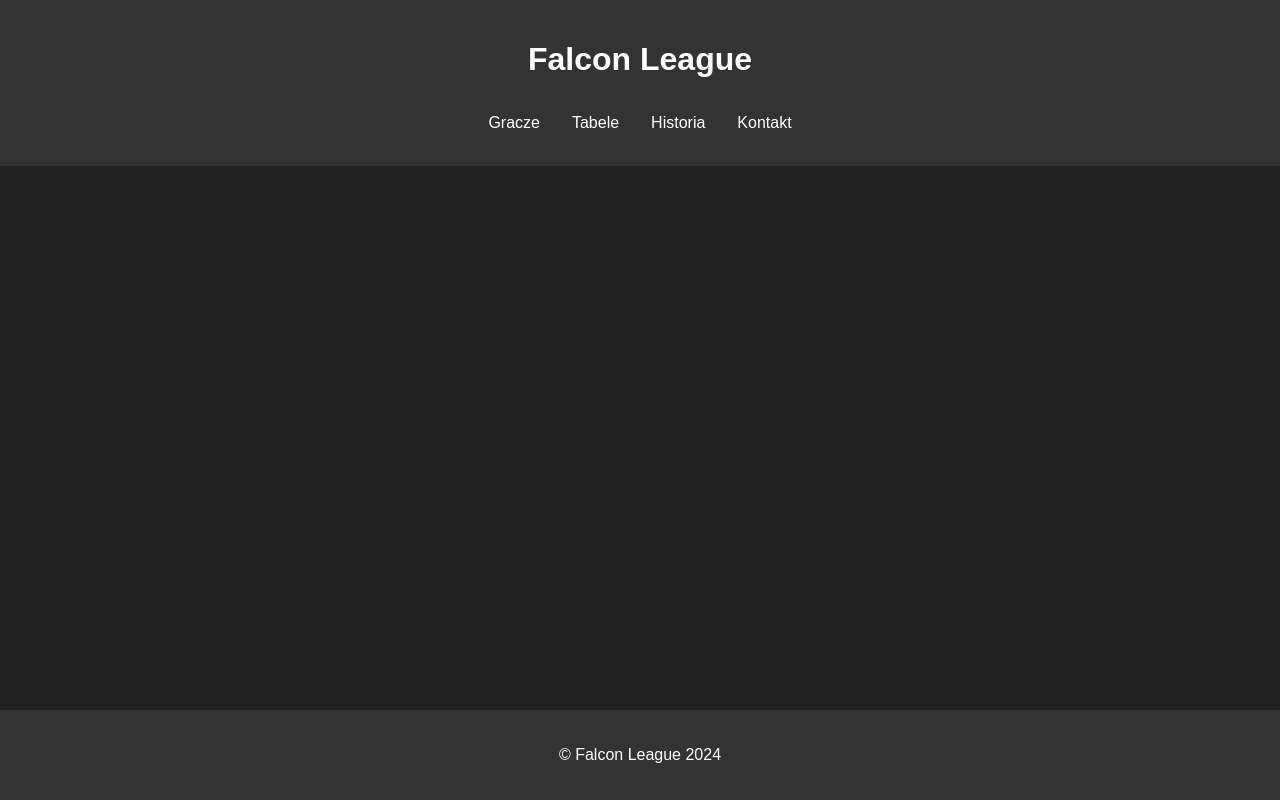
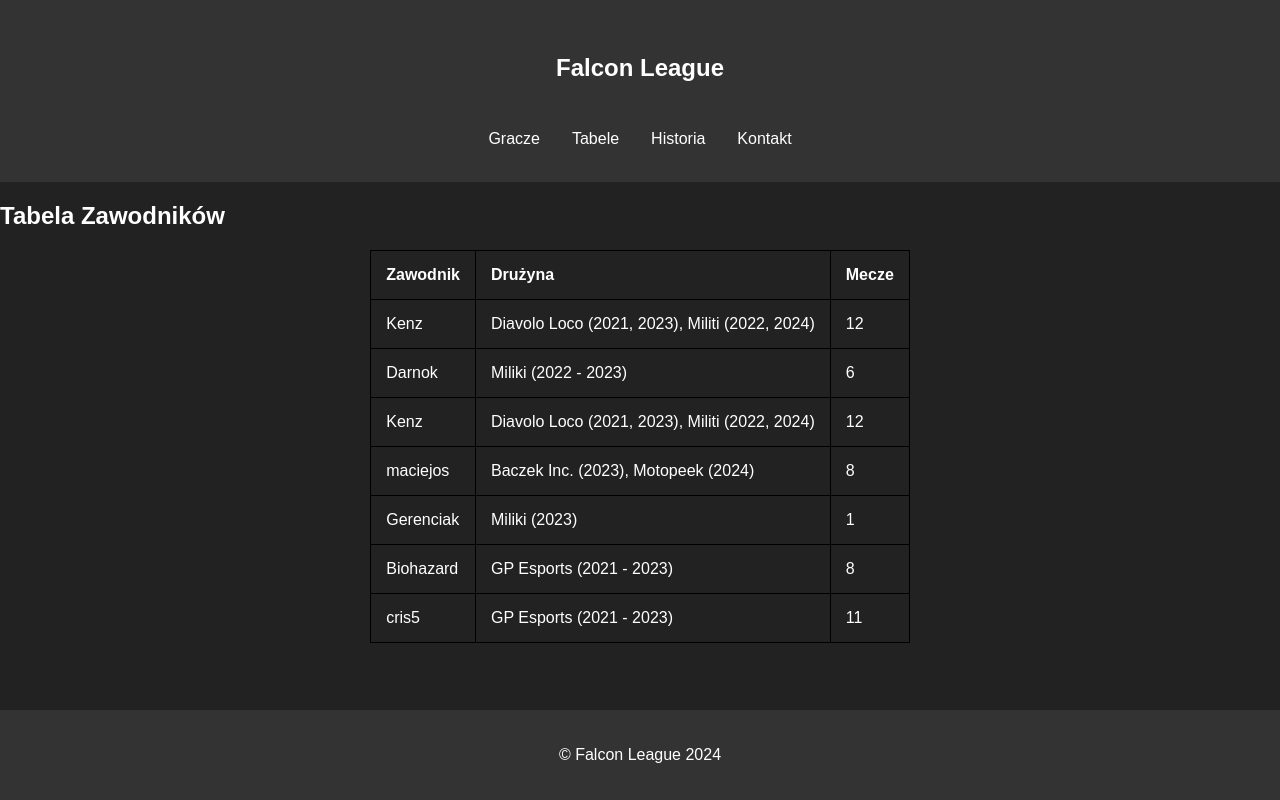
Before and after one commit to falconleague/falconleague, a plain HTML site: page gracze.html in a window 1280 px wide. Drawn offline with Linux system fonts and the light colour scheme.

Commit message:
Add files via upload

```diff
--- a/gracze.html
+++ b/gracze.html
@@ -8,7 +8,9 @@
 </head>
 <body>
     <header>
-        <h1>Falcon League</h1>
+        <nav>
+        <a href="index.html"><h1>Falcon League</h1></a>
+        </nav>
     <nav>
             <ul>
                 <li><a href="gracze.html">Gracze</a></li>
@@ -18,7 +20,68 @@
             </ul>
     </nav>
     </header>
+
     <main>
+        <section>
+            <article>
+                <!DOCTYPE html>
+<html>
+<head>
+    <title>Tabela Zawodników</title>
+</head>
+<body>
+
+<h2>Tabela Zawodników</h2>
+
+<table>
+    <thead>
+      <tr>
+        <th>Zawodnik</th>
+        <th>Drużyna</th>
+        <th>Mecze</th>
+      </tr>
+    </thead>
+    <tbody>
+      <tr>
+        <td>Kenz</td>
+        <td>Diavolo Loco (2021, 2023), Militi (2022, 2024)</td>
+        <td>12</td>
+      </tr>
+      <tr>
+        <td>Darnok</td>
+        <td>Miliki (2022 - 2023)</td>
+        <td>6</td>
+      </tr>
+      <tr>
+        <td>Kenz</td>
+        <td>Diavolo Loco (2021, 2023), Militi (2022, 2024)</td>
+        <td>12</td>
+      </tr>
+      <tr>
+        <td>maciejos</td>
+        <td>Baczek Inc. (2023), Motopeek (2024)</td>
+        <td>8</td>
+      </tr>
+      <tr>
+        <td>Gerenciak</td>
+        <td>Miliki (2023)</td>
+        <td>1</td>
+      </tr>
+      <tr>
+        <td>Biohazard</td>
+        <td>GP Esports (2021 - 2023)</td>
+        <td>8</td>
+      </tr>
+      <tr>
+        <td>cris5</td>
+        <td>GP Esports (2021 - 2023)</td>
+        <td>11</td>
+      </tr>
+      </tbody>
+  </table>
+            </article>
+        </section>
+    </main>
 <footer>
         <p>&copy; Falcon League 2024</p>
 </footer>
--- a/style.css
+++ b/style.css
@@ -27,6 +27,15 @@ nav ul {
 nav li {
     float: left;
 }
+nav a{
+    display: block;
+    color: white;
+    text-align: center;
+    padding: 14px 16px;
+    text-decoration: none;
+
+
+}
 
 nav li a {
     display: block;
@@ -38,6 +47,13 @@ nav li a {
 }
 nav a:hover {
     background: #1d1d1d;
+}
+h1 a{
+    display: block;
+    color: white;
+    text-align: center;
+    padding: 14px 16px;
+    text-decoration: none;
 }
 
 .game {
@@ -56,3 +72,14 @@ footer{
     padding-bottom: 20px;
     color: white;
 }
+
+table, th, td {
+    border: 1px solid black;
+    border-collapse: collapse;
+    text-align: center;
+    margin: 0 auto;
+}
+th, td {
+    padding: 15px;
+    text-align: left;
+}
```
Also changed, not shown: historia.html (+3 -1 lines), index.html (+3 -1 lines), kontakt.html (+3 -1 lines), tabele.html (+3 -1 lines).
